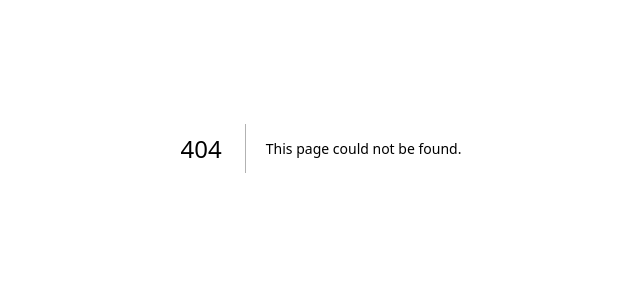
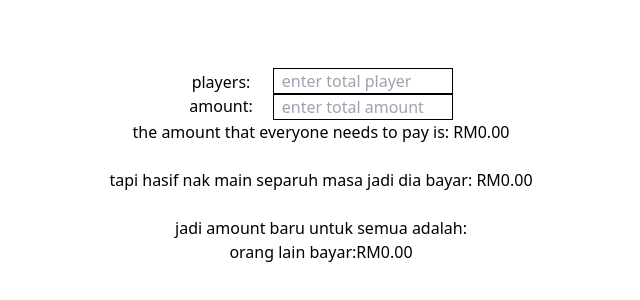
Before and after one commit to hasifjasmi/depressoTracker, a Next.js app: page /counter in a window 1280 px wide. Before the commit this address had no page. Shown: the part 252-552 px from the top of the page, without its empty margins (319-959 px from the left). Built offline with nearby package versions, Linux system fonts and the light colour scheme.

Commit message:
added counter page

```diff
--- a/package.json
+++ b/package.json
@@ -11,6 +11,7 @@
   },
   "dependencies": {
     "@google-cloud/local-auth": "^2.1.0",
+    "@pusher/push-notifications-server": "^1.2.6",
     "date-fns": "^2.29.3",
     "googleapis": "^105.0.0",
     "howler": "^2.2.3",
--- /dev/null
+++ b/pages/counter.jsx
@@ -0,0 +1,72 @@
+import { useState } from "react";
+
+function counter() {
+  const [player, setPlayer] = useState("");
+  const [amount, setamount] = useState("");
+
+  const handlePlayer = (event) => {
+    setPlayer(event.target.value);
+  };
+  const handleAmount = (event) => {
+    setamount(event.target.value);
+  };
+
+  function displayValue() {
+    const display = amount / player;
+    return isNaN(display) ? 0 : display;
+  }
+  const formattedNumber = parseFloat(displayValue()).toFixed(2);
+
+  // h
+  const hasifbayar = parseFloat(formattedNumber / 2).toFixed(2);
+
+  const amountlatest = amount - hasifbayar;
+  console.log(amountlatest);
+  function latestformat() {
+    const latestformattednumber = parseFloat(
+      amountlatest / (player - 1)
+    ).toFixed(2);
+    return isNaN(latestformattednumber) ? "0.00" : latestformattednumber;
+  }
+
+  return (
+    <>
+      <div className="flex flex-row items-center text-center place-content-center mt-80">
+        <div className="flex flex-col">
+          <label htmlFor="">players:</label>
+          <label htmlFor="">amount:</label>
+        </div>
+        <div className="flex flex-col">
+          <input
+            className="border border-black max-w-[180px] ml-5 pl-2"
+            placeholder="enter total player"
+            type="number"
+            value={player}
+            onChange={handlePlayer}
+          />
+          <input
+            type="number"
+            placeholder="enter total amount"
+            className="border border-black max-w-[180px] ml-5 pl-2"
+            value={amount}
+            onChange={handleAmount}
+          />
+        </div>
+      </div>
+      <h2 className="flex-none text-center">
+        the amount that everyone needs to pay is: RM{formattedNumber}
+      </h2>
+      <br></br>
+      <div className="text-center">
+        <h2 className="text-center">
+          tapi hasif nak main separuh masa jadi dia bayar: RM{hasifbayar}
+        </h2>
+        <br />
+        <h2>jadi amount baru untuk semua adalah:</h2>
+        <h2>orang lain bayar:RM{latestformat()}</h2>
+      </div>
+    </>
+  );
+}
+
+export default counter;
--- /dev/null
+++ b/pages/kerjafafa.html
@@ -0,0 +1,54 @@
+<!DOCTYPE html>
+<html>
+  <head>
+    <meta charset="UTF-8" />
+    <meta name="viewport" content="width=device-width, initial-scale=1.0" />
+    <script src="https://cdn.tailwindcss.com"></script>
+    <link rel="preconnect" href="https://fonts.googleapis.com" />
+    <link rel="preconnect" href="https://fonts.gstatic.com" crossorigin />
+    <link
+      href="https://fonts.googleapis.com/css2?family=Arimo:wght@600&display=swap"
+      rel="stylesheet"
+    />
+  </head>
+  <body class="bg-[#2580c3]">
+    <div class="place-content-center flex gap-1 text-center">
+      <div class="border p-5 max-w-[250px]">
+        <div class="flex items-center pb-2 pl-5">
+          <img src="../public/ok.png" width="70" alt="o picture" />
+          <h1 class="text-white">title <br />one</h1>
+        </div>
+        <p class="text-left text-white">
+          Craft a cloud journey that is as unique as your needs. Re-create the
+          future on your terms with robust infrastructure and professional and
+          managed services from cloud a , and world-class partner ecosystem
+          including AWS, Azure, Huawei Cloud, Alibaba Cloud, and VMware.
+        </p>
+      </div>
+      <div class="border p-5 max-w-[250px]">
+        <div class="flex items-center">
+          <img src="../public/ok.png" width="70" alt="o picture" />
+          <h1>title <br />one</h1>
+        </div>
+        <p class="text-left">
+          Craft a cloud journey that is as unique as your needs. Re-create the
+          future on your terms with robust infrastructure and professional and
+          managed services from cloud a , and world-class partner ecosystem
+          including AWS, Azure, Huawei Cloud, Alibaba Cloud, and VMware.
+        </p>
+      </div>
+      <div class="border p-5 max-w-[250px]">
+        <div class="flex items-center">
+          <img src="../public/ok.png" width="70" alt="o picture" />
+          <h1>title <br />one</h1>
+        </div>
+        <p class="text-left">
+          Craft a cloud journey that is as unique as your needs. Re-create the
+          future on your terms with robust infrastructure and professional and
+          managed services from cloud a , and world-class partner ecosystem
+          including AWS, Azure, Huawei Cloud, Alibaba Cloud, and VMware.
+        </p>
+      </div>
+    </div>
+  </body>
+</html>
--- a/styles/globals.css
+++ b/styles/globals.css
@@ -1,3 +1,9 @@
 @tailwind base;
 @tailwind components;
 @tailwind utilities;
+
+@layer base{
+    h1 {
+        font-family: 'Arimo', sans-serif;
+    }
+}
--- a/tailwind.config.js
+++ b/tailwind.config.js
@@ -5,6 +5,11 @@ module.exports = {
     "./components/**/*.{js,ts,jsx,tsx}",
   ],
   theme: {
+    extend: {
+      fontFamily: {
+        arimo: "'Arimo', sans-serif",
+      }
+    },
     container:{
       center: true,
     },
```
Also changed, not shown: public/ok.png (added), 1 other file (tests, documents, lock files or other folders).
